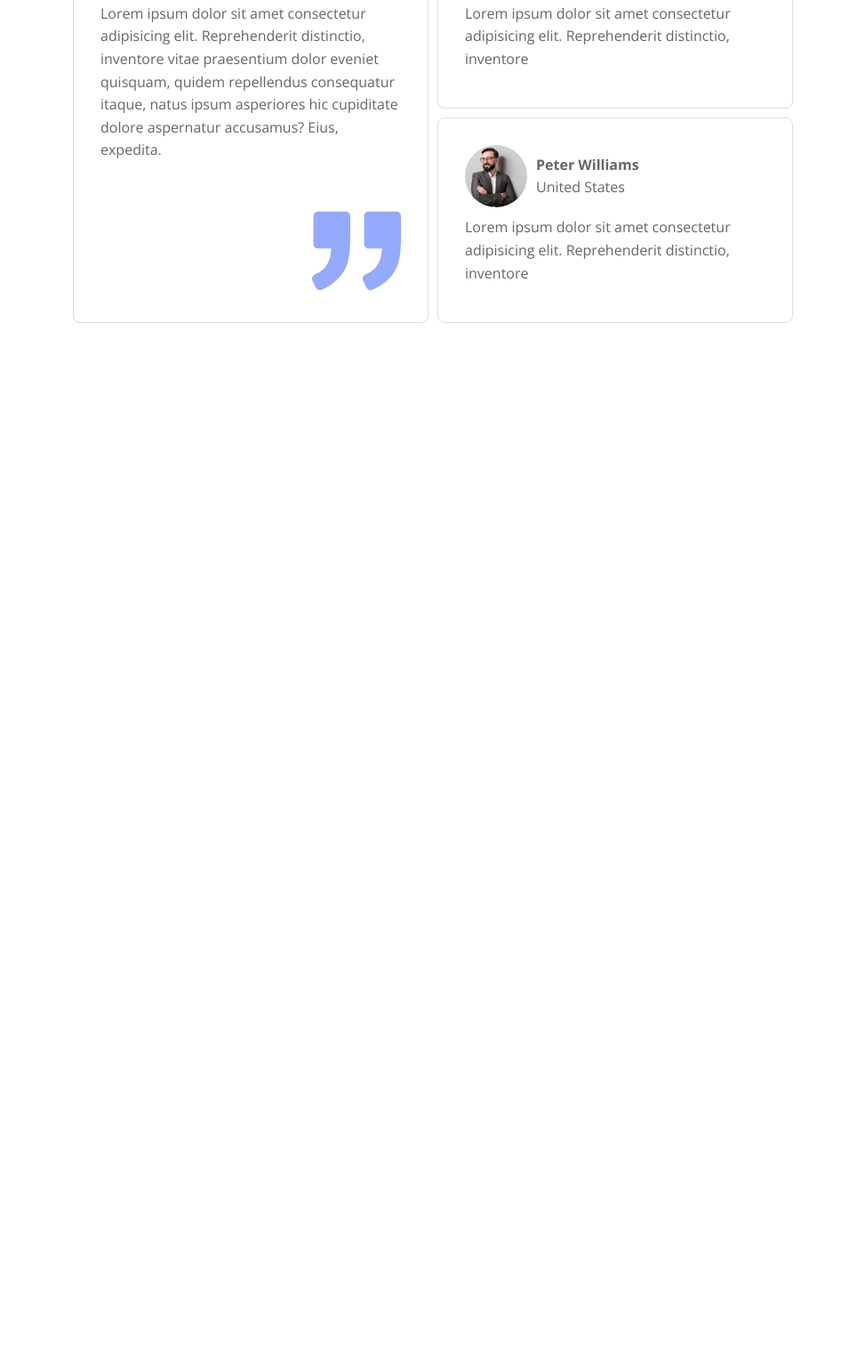
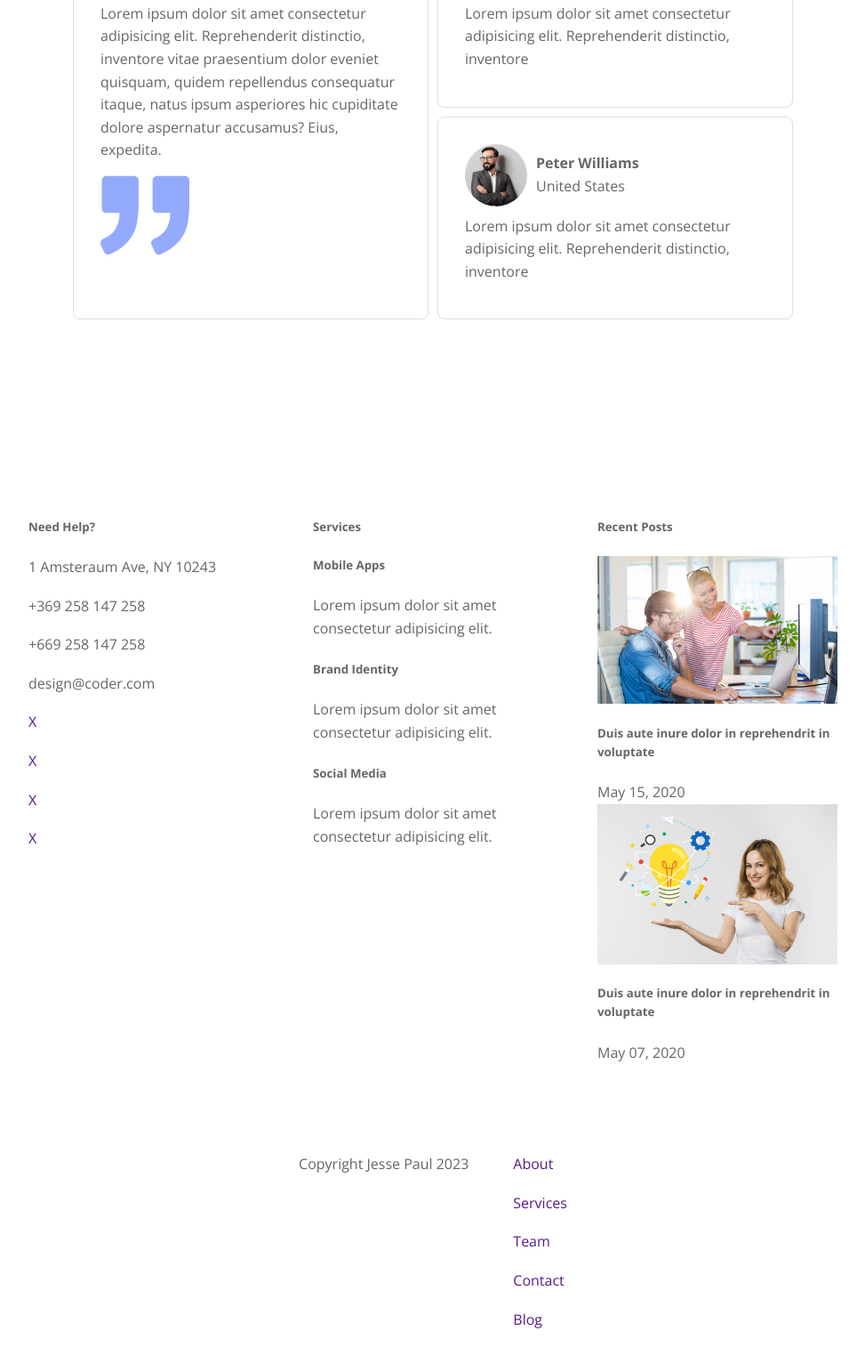
Before and after one commit to jpmllr89/coderLandingPage, a plain HTML site: page index.html in a window 1280 px wide. Shown: the part 3638-5152 px from the top of the page at 89% size, without its empty margins (153-1126 px from the left). Before the commit the page ends 4101 px from the top, so only its background shows below. Drawn offline with nearby package versions, Linux system fonts and the light colour scheme.

Commit message:
craft skeleton for footer section (html)

```diff
--- a/css/main.css
+++ b/css/main.css
@@ -304,7 +304,8 @@ div.btn-wrapper{
 
 .testimonial-card,
 .top-nametag,
-.testimonial-bottom{
+.testimonial-bottom
+footer{
   display: flex;
   flex-direction: column;
 }
@@ -369,3 +370,17 @@ div.btn-wrapper{
   width: 50px;
   height: 50px;
 }
+
+.footer-top{
+  display: grid;
+  grid-template-columns: repeat(auto-fit, minmax(250px, 1fr));
+  gap: var(--size-50);
+  padding: var(--size-100);
+}
+
+.footer-bottom{
+  display: flex;
+  flex-direction: row;
+  justify-content: center;
+  gap: var(--size-50);
+}
--- a/index.html
+++ b/index.html
@@ -280,8 +280,71 @@
         </div>
     </section>
     <footer>
-        <div class="footer-top"></div>
-        <div class="footer-bottom"></div>
+        <div class="container">
+            <div class="footer-top">
+                <div class="footer-col">
+                    <div class="footer-contact">
+                        <h5>Need Help?</h5>
+                        <ul>
+                            <li><i></i> 1 Amsteraum Ave, NY 10243</li>
+                            <li><i></i> +369 258 147 258</li>
+                            <li><i></i> +669 258 147 258</li>
+                            <li><i></i> design@coder.com</li>
+                        </ul>
+                    </div>
+                    <div class="social-media-icons">
+                        <ul>
+                            <li><a href="">X</a></li>
+                            <li><a href="">X</a></li>
+                            <li><a href="">X</a></li>
+                            <li><a href="">X</a></li>
+                        </ul>
+                    </div>
+                </div>
+                <div class="footer-col">
+                    <h5>Services</h5>
+                    <div class="services-wrapper">
+                        <h5>Mobile Apps</h5>
+                        <p>Lorem ipsum dolor sit amet consectetur adipisicing elit.</p>
+                    </div>
+                    <div class="services-wrapper">
+                        <h5>Brand Identity</h5>
+                        <p>Lorem ipsum dolor sit amet consectetur adipisicing elit.</p>
+                    </div>
+                    <div class="services-wrapper">
+                        <h5>Social Media</h5>
+                        <p>Lorem ipsum dolor sit amet consectetur adipisicing elit.</p>
+                    </div>
+                </div>
+                <div class="footer-col">
+                    <h5>Recent Posts</h5>
+                    <div class="blog-post">
+                        <img src="assets/images/CodeRad-assets/blog1.jpg" alt="blog post">
+                        <div class="blog-title">
+                            <h5>Duis aute inure dolor in reprehendrit in voluptate</h5>
+                            <span>May 15, 2020</span>
+                        </div>
+                    </div>
+                    <div class="blog-post">
+                        <img src="assets/images/CodeRad-assets/blog2.jpg" alt="">
+                        <div class="blog-title">
+                            <h5>Duis aute inure dolor in reprehendrit in voluptate</h5>
+                            <span>May 07, 2020</span>
+                        </div>
+                    </div>
+                </div>
+            </div>
+            <div class="footer-bottom">
+                <span>Copyright Jesse Paul 2023</span>
+                <ul>
+                    <li><a href="">About</a></li>
+                    <li><a href="">Services</a></li>
+                    <li><a href="">Team</a></li>
+                    <li><a href="">Contact</a></li>
+                    <li><a href="">Blog</a></li>
+                </ul>
+            </div>
+        </div>
     </footer>
 </body>
 </html>
```
